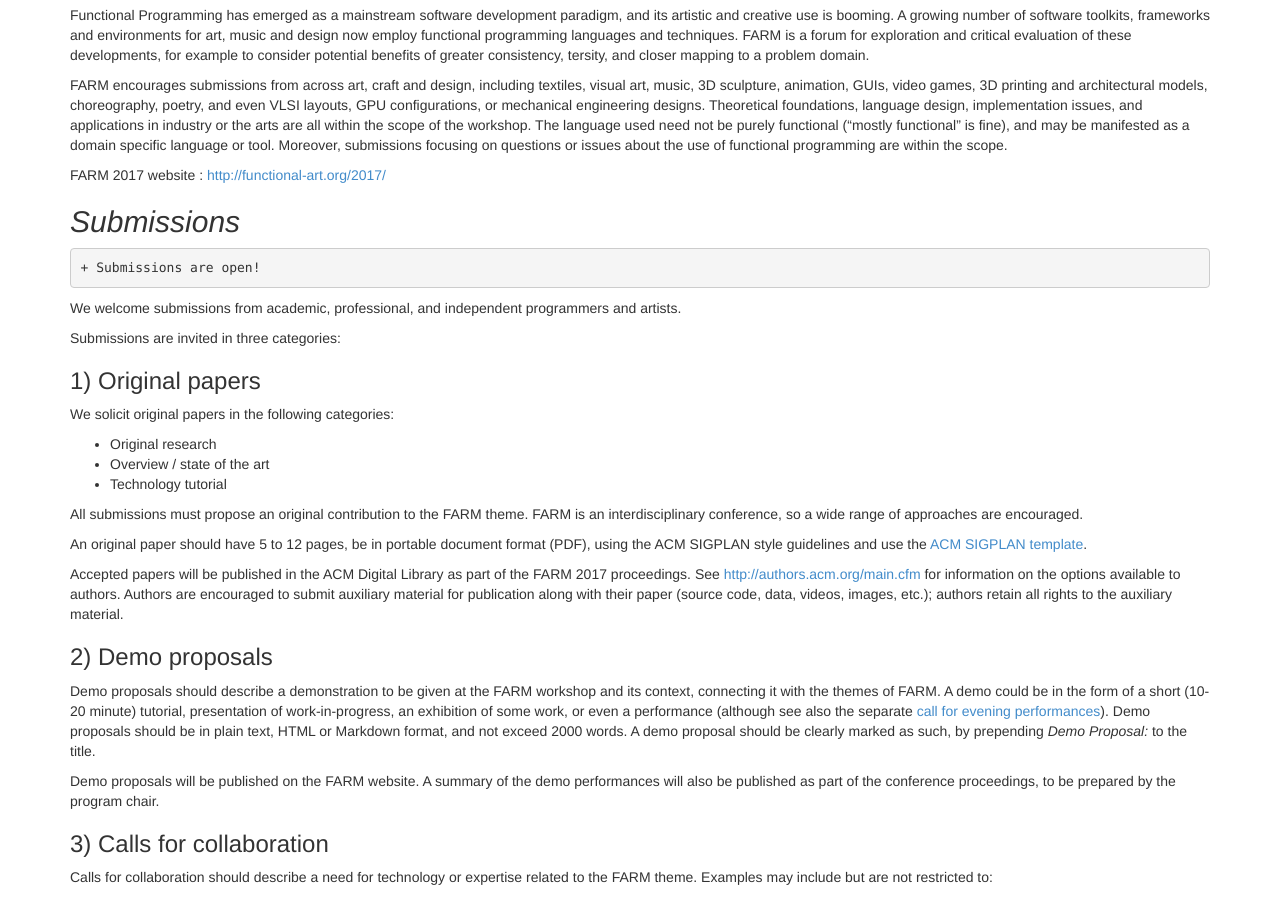
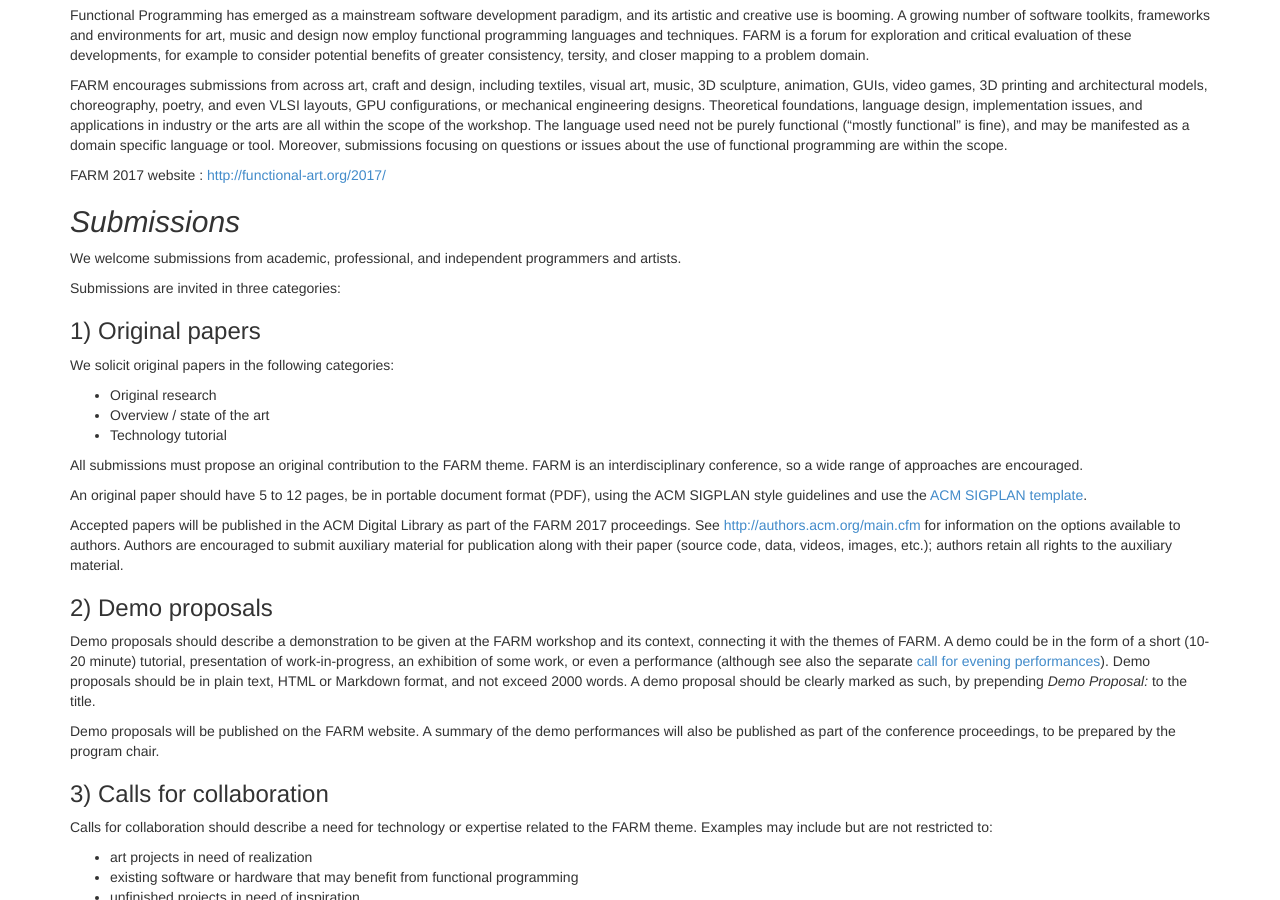
Before and after one commit to functional-art/functional-art.github.com, a Jekyll site: the page built from 2017/cfp.md, in a window 1280 px wide and 900 px high, scrolled down 332 px. Built offline with Jekyll 4.4.1, drawn with Linux system fonts in a browser that asks for light colours; nearby versions of some CDN libraries; our own code applies the rules of GitHub Pages for plain Markdown files.

Commit message:
submissions not open anymore

````diff
--- a/2017/cfp.md
+++ b/2017/cfp.md
@@ -15,10 +15,6 @@
 FARM 2017 website : [http://functional-art.org/2017/](http://functional-art.org/2017/)
 
 ## *Submissions*
-
-```diff
-+ Submissions are open!
-```
 
 We welcome submissions from academic, professional, and independent programmers and artists.
 
````
